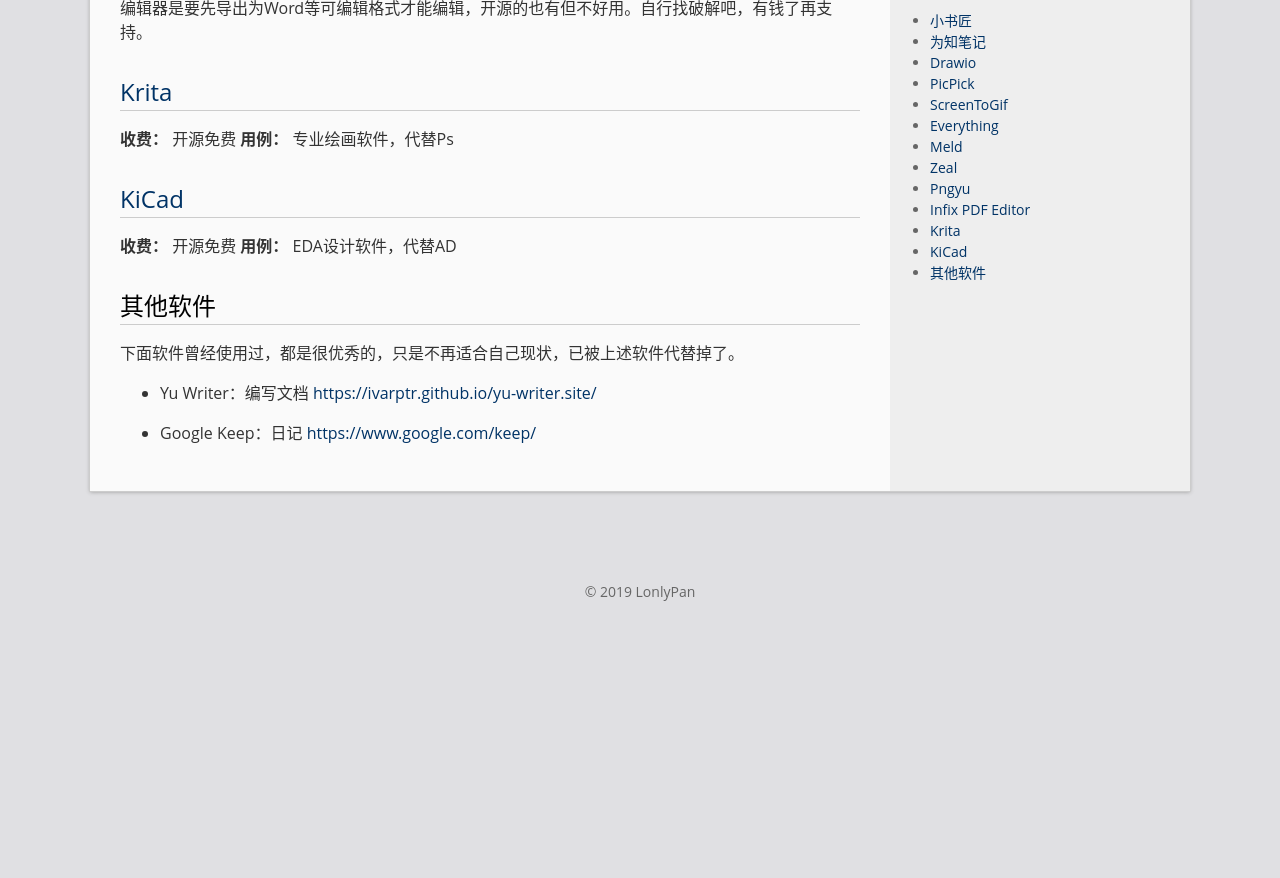
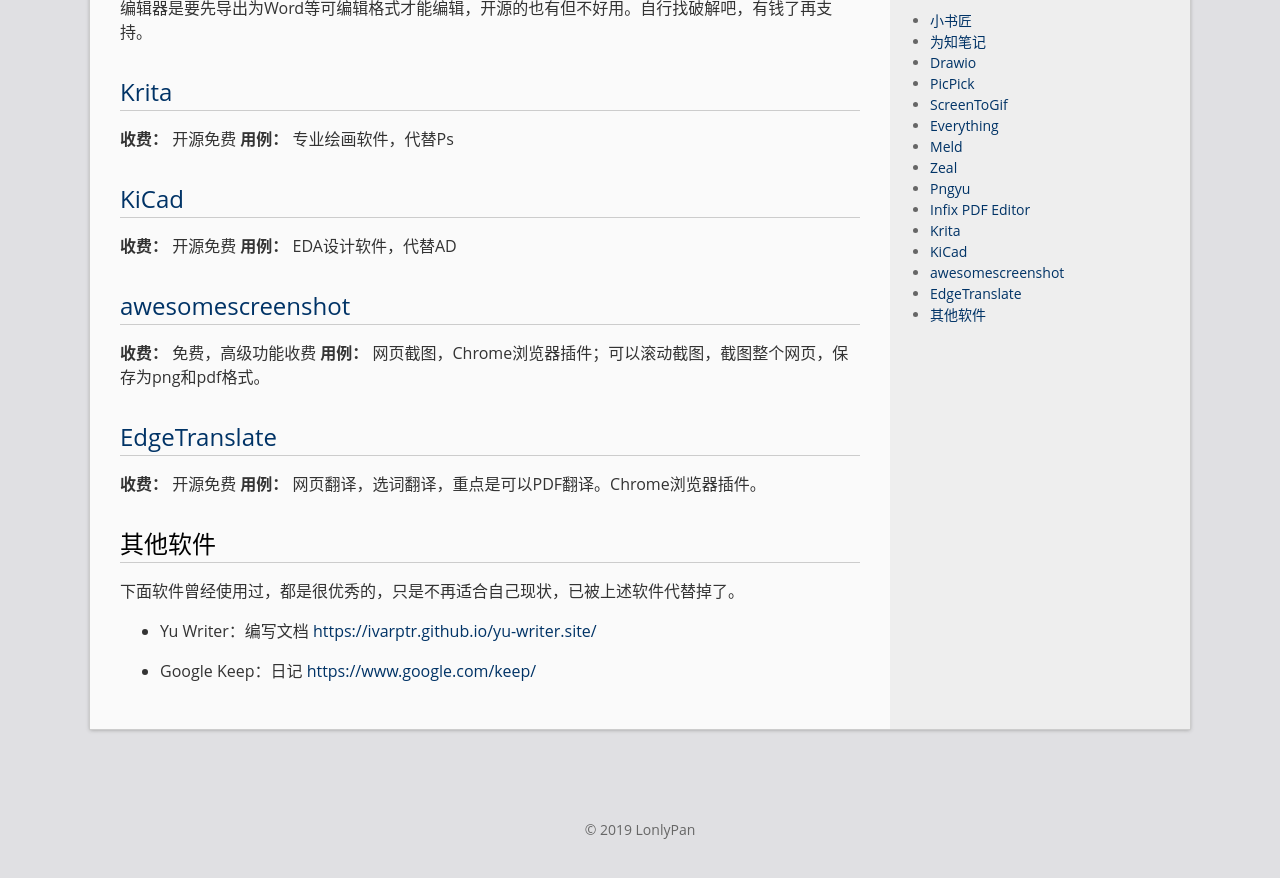
Before and after one commit to LonlyStack/LonlyPan.github.io, a Jekyll site: the page built from _posts/2019-05-17-办公软件使用合集.md, in a window 1280 px wide and 900 px high, scrolled down 1781 px. Shown: the top 878 px of the window. Built offline with Jekyll 4.4.1, drawn with Linux system fonts in a browser that asks for light colours; before the commit the page ends 2443 px from its top, so only the background shows below that.

Commit message:
修改文件: _posts/2019-05-17-办公软件使用合集.md

```diff
--- a/_posts/2019-05-17-办公软件使用合集.md
+++ b/_posts/2019-05-17-办公软件使用合集.md
@@ -82,6 +82,16 @@
 **收费：** 开源免费
 **用例：** EDA设计软件，代替AD
 
+## [awesomescreenshot](http://www.awesomescreenshot.com/)
+
+**收费：** 免费，高级功能收费
+**用例：** 网页截图，Chrome浏览器插件；可以滚动截图，截图整个网页，保存为png和pdf格式。
+
+## [EdgeTranslate](https://github.com/EdgeTranslate/EdgeTranslate)
+
+**收费：** 开源免费
+**用例：** 网页翻译，选词翻译，重点是可以PDF翻译。Chrome浏览器插件。
+
 ## 其他软件
 
 下面软件曾经使用过，都是很优秀的，只是不再适合自己现状，已被上述软件代替掉了。
```
